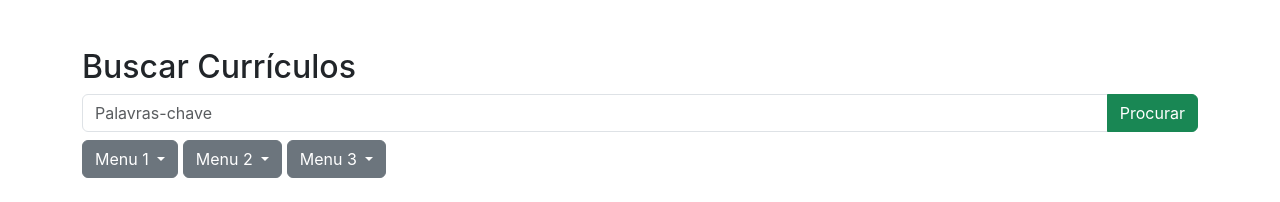
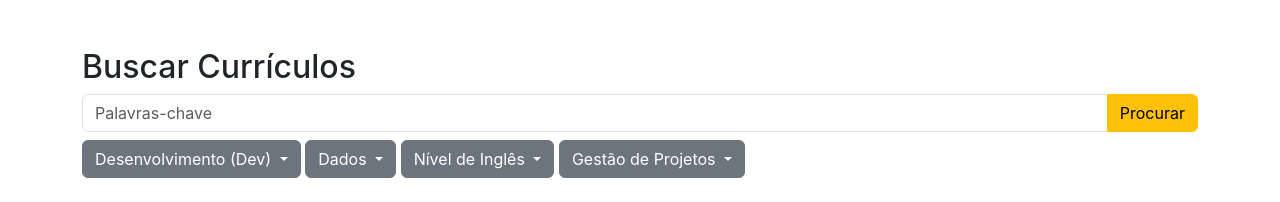
Before and after one commit to Moscarde/perfect_resume_finder, a Flask app: page /buscar_curriculos in a window 1280 px wide. Shown: the part 76-278 px from the top of the page. Run offline with Flask 3, Linux system fonts and the light colour scheme; the visitor is signed in with stand-in values (Sample User, id 1); some libraries are stand-ins or nearby versions.

Commit message:
refactor: visual improvements

```diff
--- a/static/styles.css
+++ b/static/styles.css
@@ -34,3 +34,13 @@ body.dark-mode {
     padding: 30px;
     box-shadow: 0 0 15px rgba(0, 0, 0, 0.1);
 }
+
+/* first button */
+.btn-search-resume {
+    background-color: #ffc6c6;
+    color: #ffffff;
+    border: none;
+    padding: 5px 10px;
+    border-radius: 5px;
+    cursor: pointer;
+}
--- a/templates/buscar_curriculos.html
+++ b/templates/buscar_curriculos.html
@@ -5,40 +5,133 @@
 <form id="search-form" class="mb-4">
     <div class="input-group">
         <input type="text" id="termo-input" name="search" class="form-control" placeholder="Palavras-chave" required>
-            <button type="submit" class="btn btn-success">Procurar</button>
+        <button type="submit" class="btn btn-warning">Procurar</button>
     </div>
 
     <div class="mt-2">
         <div class="btn-group">
-                <button type="button" class="btn btn-secondary dropdown-toggle" data-bs-toggle="dropdown" aria-expanded="false">
-                    Menu 1
+            <button type="button" class="btn btn-secondary dropdown-toggle" data-bs-toggle="dropdown"
+                aria-expanded="false">
+                Desenvolvimento (Dev)
             </button>
             <ul class="dropdown-menu">
-                    <li><a class="dropdown-item"><input type="checkbox" class="check-btn" value="Opção 1"> Opção 1</a></li>
-                    <li><a class="dropdown-item"><input type="checkbox" class="check-btn" value="Opção 2"> Opção 2</a></li>
-                    <li><a class="dropdown-item"><input type="checkbox" class="check-btn" value="Opção 3"> Opção 3</a></li>
+                <li class="fw-bold ps-1">Linguagens de Programação</li>
+
+                <li><a class="dropdown-item"><input type="checkbox" class="check-btn" value="Java 19"> Java
+                        19</a></li>
+                <li><a class="dropdown-item"><input type="checkbox" class="check-btn" value="Python"> Python</a>
+                </li>
+                <li><a class="dropdown-item"><input type="checkbox" class="check-btn" value="Go Lang"> Go
+                        Lang</a></li>
+                <li><a class="dropdown-item"><input type="checkbox" class="check-btn" value="JavaScript">
+                        JavaScript</a></li>
+                <li><a class="dropdown-item"><input type="checkbox" class="check-btn" value="C#"> C#</a></li>
+                <li><a class="dropdown-item"><input type="checkbox" class="check-btn" value="Ruby"> Ruby</a>
+                </li>
+                <li><a class="dropdown-item"><input type="checkbox" class="check-btn" value="TypeScript">
+                        TypeScript</a></li>
+                <li><a class="dropdown-item"><input type="checkbox" class="check-btn" value="PHP"> PHP</a></li>
+
+
+                <li class="fw-bold ps-1">Frameworks</li>
+
+                <li><a class="dropdown-item"><input type="checkbox" class="check-btn" value="Spring"> Spring</a>
+                </li>
+                <li><a class="dropdown-item"><input type="checkbox" class="check-btn" value="Django"> Django</a>
+                </li>
+                <li><a class="dropdown-item"><input type="checkbox" class="check-btn" value="React"> React</a>
+                </li>
+                <li><a class="dropdown-item"><input type="checkbox" class="check-btn" value="Angular">
+                        Angular</a></li>
+                <li><a class="dropdown-item"><input type="checkbox" class="check-btn" value="Vue.js"> Vue.js</a>
+                </li>
+                <li><a class="dropdown-item"><input type="checkbox" class="check-btn" value="Node.js">
+                        Node.js</a></li>
+                <li><a class="dropdown-item"><input type="checkbox" class="check-btn" value="ASP.NET">
+                        ASP.NET</a></li>
+
+
+                <li class="fw-bold ps-1">Ferramentas e Tecnologias</li>
+
+                <li><a class="dropdown-item"><input type="checkbox" class="check-btn" value="Docker"> Docker</a>
+                </li>
+                <li><a class="dropdown-item"><input type="checkbox" class="check-btn" value="Kubernetes">
+                        Kubernetes</a></li>
+                <li><a class="dropdown-item"><input type="checkbox" class="check-btn" value="Git"> Git</a></li>
+                <li><a class="dropdown-item"><input type="checkbox" class="check-btn" value="CI/CD"> CI/CD</a>
+                </li>
+                <li><a class="dropdown-item"><input type="checkbox" class="check-btn" value="RESTful APIs">
+                        RESTful APIs</a></li>
+                <li><a class="dropdown-item"><input type="checkbox" class="check-btn" value="GraphQL">
+                        GraphQL</a></li>
+
+                <li class="fw-bold ps-1">Desenvolvimento Mobile</li>
+
+                <li><a class="dropdown-item"><input type="checkbox" class="check-btn" value="Flutter">
+                        Flutter</a></li>
+                <li><a class="dropdown-item"><input type="checkbox" class="check-btn" value="React Native">
+                        React Native</a></li>
+                <li><a class="dropdown-item"><input type="checkbox" class="check-btn" value="Swift"> Swift</a>
+                </li>
+                <li><a class="dropdown-item"><input type="checkbox" class="check-btn" value="Kotlin"> Kotlin</a>
+                </li>
+
+
             </ul>
         </div>
 
         <div class="btn-group">
             <button type="button" class="btn btn-secondary dropdown-toggle" data-bs-toggle="dropdown" aria-expanded="false">
-                    Menu 2
+                Dados
             </button>
             <ul class="dropdown-menu">
-                    <li><a class="dropdown-item"><input type="checkbox" class="check-btn" value="Opção A"> Opção A</a></li>
-                    <li><a class="dropdown-item"><input type="checkbox" class="check-btn" value="Opção B"> Opção B</a></li>
-                    <li><a class="dropdown-item"><input type="checkbox" class="check-btn" value="Opção C"> Opção C</a></li>
+                <li class="fw-bold ps-1">Linguagens de Consulta</li>
+                <li><a class="dropdown-item"><input type="checkbox" class="check-btn" value="SQL"> SQL</a></li>
+                <li><a class="dropdown-item"><input type="checkbox" class="check-btn" value="NoSQL"> NoSQL</a></li>
+
+                <li class="fw-bold ps-1">Ferramentas de Análise</li>
+                <li><a class="dropdown-item"><input type="checkbox" class="check-btn" value="Pandas"> Pandas</a></li>
+                <li><a class="dropdown-item"><input type="checkbox" class="check-btn" value="NumPy"> NumPy</a></li>
+                <li><a class="dropdown-item"><input type="checkbox" class="check-btn" value="Apache Spark"> Apache Spark</a></li>
+                <li><a class="dropdown-item"><input type="checkbox" class="check-btn" value="Tableau"> Tableau</a></li>
+
+                <li class="fw-bold ps-1">ETL e Integração</li>
+                <li><a class="dropdown-item"><input type="checkbox" class="check-btn" value="Apache Airflow"> Apache Airflow</a></li>
+                <li><a class="dropdown-item"><input type="checkbox" class="check-btn" value="Talend"> Talend</a></li>
+                <li><a class="dropdown-item"><input type="checkbox" class="check-btn" value="Informatica"> Informatica</a></li>
             </ul>
         </div>
 
         <div class="btn-group">
-                <button type="button" class="btn btn-secondary dropdown-toggle" data-bs-toggle="dropdown" aria-expanded="false">
-                    Menu 3
+            <button type="button" class="btn btn-secondary dropdown-toggle" data-bs-toggle="dropdown"
+                aria-expanded="false">
+                Nível de Inglês
             </button>
             <ul class="dropdown-menu">
-                    <li><a class="dropdown-item"><input type="checkbox" class="check-btn" value="Opção X"> Opção X</a></li>
-                    <li><a class="dropdown-item"><input type="checkbox" class="check-btn" value="Opção Y"> Opção Y</a></li>
-                    <li><a class="dropdown-item"><input type="checkbox" class="check-btn" value="Opção Z"> Opção Z</a></li>
+                <li><a class="dropdown-item"><input type="checkbox" class="check-btn" value="A1"> A1 (Iniciante)</a>
+                </li>
+                <li><a class="dropdown-item"><input type="checkbox" class="check-btn" value="A2"> A2 (Elementar)</a>
+                </li>
+                <li><a class="dropdown-item"><input type="checkbox" class="check-btn" value="B1"> B1 (Intermediário)</a>
+                </li>
+                <li><a class="dropdown-item"><input type="checkbox" class="check-btn" value="B2"> B2 (Intermediário
+                        Avançado)</a></li>
+                <li><a class="dropdown-item"><input type="checkbox" class="check-btn" value="C1"> C1 (Avançado)</a></li>
+                <li><a class="dropdown-item"><input type="checkbox" class="check-btn" value="C2"> C2 (Fluente)</a></li>
+            </ul>
+        </div>
+
+        <div class="btn-group">
+            <button type="button" class="btn btn-secondary dropdown-toggle" data-bs-toggle="dropdown"
+                aria-expanded="false">
+                Gestão de Projetos
+            </button>
+            <ul class="dropdown-menu">
+                <li><a class="dropdown-item"><input type="checkbox" class="check-btn" value="Scrum"> Scrum</a></li>
+                <li><a class="dropdown-item"><input type="checkbox" class="check-btn" value="Agile"> Agile</a></li>
+                <li><a class="dropdown-item"><input type="checkbox" class="check-btn" value="Kanban"> Kanban</a></li>
+                <li><a class="dropdown-item"><input type="checkbox" class="check-btn" value="PMI"> PMI</a></li>
+                <li><a class="dropdown-item"><input type="checkbox" class="check-btn" value="PMP"> PMP</a></li>
             </ul>
         </div>
     </div>
```
Lines whose indentation alone changed are shown as unchanged.
